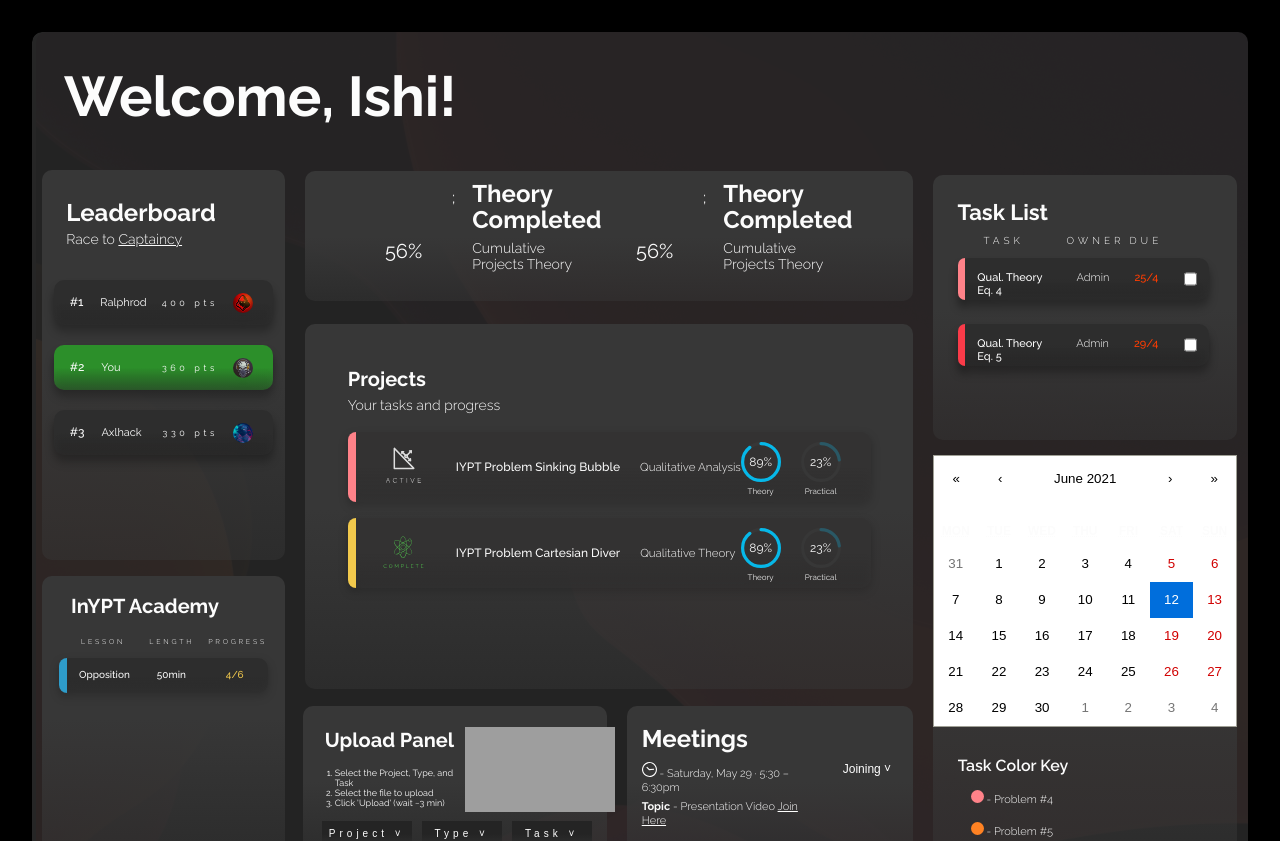
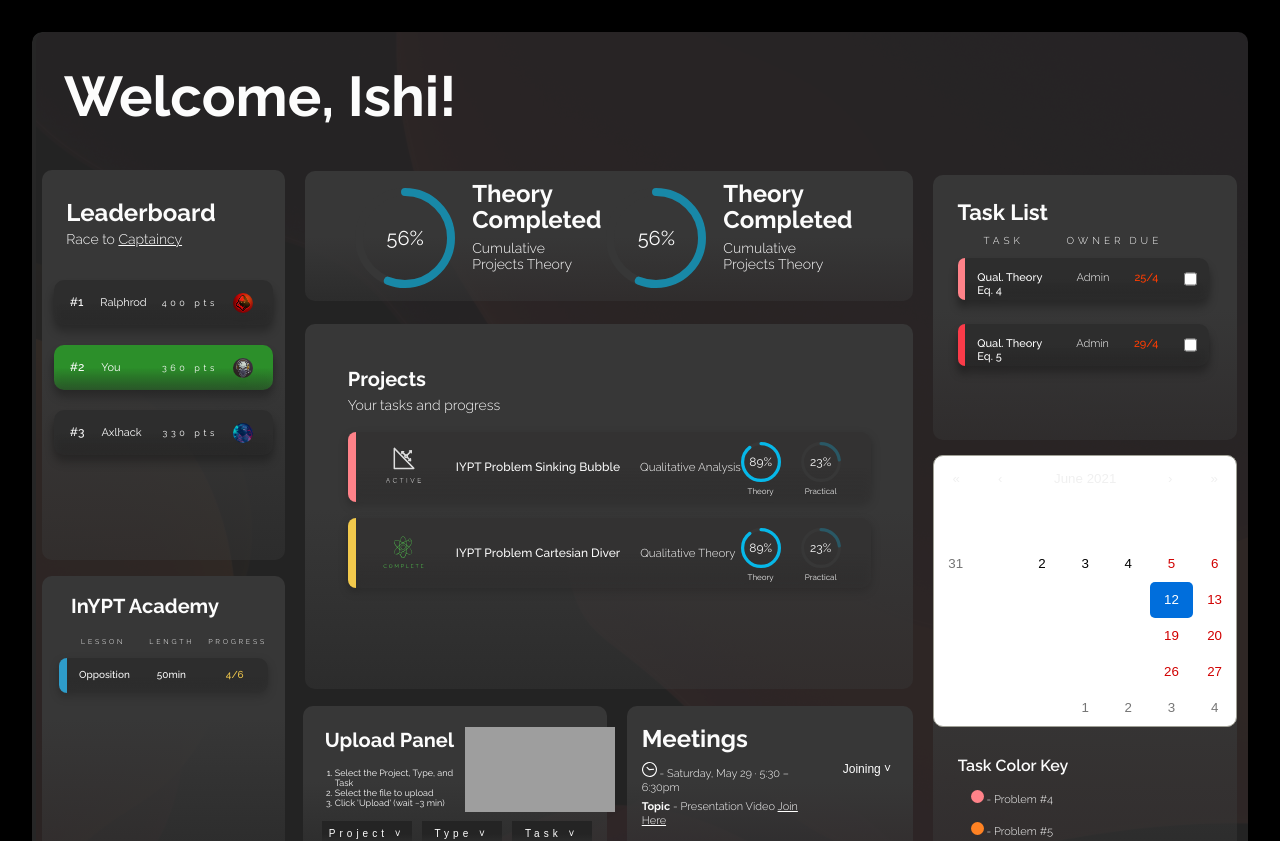
Before and after one commit to malarkey02/inypt-dash, a React (Create React App) app: page / in a window 1280 px wide. Shown: the top 841 px of the page. Built offline with nearby package versions, Linux system fonts and the light colour scheme; grey boxes are pictures that could not be loaded.

Commit message:
Fixing Piechart and Calendar Bugs

```diff
--- a/src/components/Dashboard.jsx
+++ b/src/components/Dashboard.jsx
@@ -5,10 +5,10 @@ import Progressbar from './progressbar';
 import Tasklist from './tasklist';
 import Academy from './academy';
 import Projects from './projects';
-import Calendar from './calendar';
+import Calendar from './_calendar';
 import Upload from './upload';
 import Meetings from './meetings';
-import Colorkey from './colorkey';
+
 
 function Dashboard(){
     return (<div className="bg-canvas">
--- a/src/components/internalComp/progresschart-element.jsx
+++ b/src/components/internalComp/progresschart-element.jsx
@@ -8,7 +8,8 @@ function Progresselement(){
 
  return <div className="progress-card">
     <div className="piechart-div">
-    <Progresspiechart className="piechart" value="56"/>;
+    <Progresspiechart  value="56"/>
+
     </div>
     <div className="progress-text-div">
         <h2> Theory Completed </h2>
--- a/src/styles/calendar.css
+++ b/src/styles/calendar.css
@@ -16,3 +16,104 @@
     margin: auto;
    background:transparent;
 }
+
+
+/* The overriding styles for the actual calendar */
+
+.react-calendar {
+    width: 95%;
+    max-width: 100%;
+    background: #373737;
+
+    font-family: Raleway, sans-serif;
+    line-height: 1em;
+    border-radius: 10px;
+    color: white;
+  }
+
+  .react-calendar__navigation button {
+    min-width: 44px;
+    background: none;
+    color: #f0f0f0;
+    border-radius: 5px;
+  }
+  .react-calendar__navigation button:enabled:hover,
+  .react-calendar__navigation button:enabled:focus {
+    background-color: #f0f0f0;
+    color: #242424;
+  }
+  .react-calendar__navigation button[disabled] {
+    background-color: #e6e6e6;
+  }
+
+  .react-calendar__tile {
+    max-width: 100%;
+    text-align: center;
+    padding: 0.75em 0.5em;
+    background: none;
+    border-radius: 5px;
+    color: white;
+  }
+
+  .react-calendar__month-view__weekNumbers {
+    font-weight: bold;
+    color: #f0f0f0;
+  }
+  .react-calendar__month-view__weekNumbers .react-calendar__tile {
+    display: flex;
+    align-items: center;
+    justify-content: center;
+    color: #f0f0f0;
+    font-size: 0.75em;
+    padding: calc(0.75em / 0.75) calc(0.5em / 0.75);
+  }
+
+
+  .react-calendar__tile {
+    max-width: 100%;
+    text-align: center;
+    padding: 0.75em 0.5em;
+    background: none;
+    border-radius: 5px;
+    color: white;
+  }
+  .react-calendar__tile:disabled {
+    background-color: #c7c7c7;
+  }
+  .react-calendar__tile:enabled:hover,
+  .react-calendar__tile:enabled:focus {
+    background-color: #e6e6e6;
+    color: #242424;
+  }
+  .react-calendar__tile--now {
+    background: #ffff76;
+    color: #242424;
+  }
+  .react-calendar__tile--now:enabled:hover,
+  .react-calendar__tile--now:enabled:focus {
+    background: #ffffa9;
+  }
+  .react-calendar__tile--hasActive {
+    background: #76baff;
+  }
+  .react-calendar__tile--hasActive:enabled:hover,
+  .react-calendar__tile--hasActive:enabled:focus {
+    background: #a9d4ff;
+  }
+  .react-calendar__tile--active {
+    background: #006edc;
+    color: #373737;
+  }
+  .react-calendar__tile--active:enabled:hover,
+  .react-calendar__tile--active:enabled:focus {
+    background: #1087ff;
+  }
+  .react-calendar--selectRange .react-calendar__tile--hover {
+    background-color: #e6e6e6;
+  }
+
+  .myClassName, .activeStartDate, .wednesday{
+    background-color: #75E6DA;
+    color: black;
+
+  }
--- a/src/styles/internal-styles/progresschart-element.css
+++ b/src/styles/internal-styles/progresschart-element.css
@@ -13,7 +13,6 @@
     float: left;
     height: 100px;
     width: 100px;
-    display: flex;
 
 }
 
```
Also changed, not shown: src/components/_calendar.jsx (renamed from src/components/calendar.jsx).
